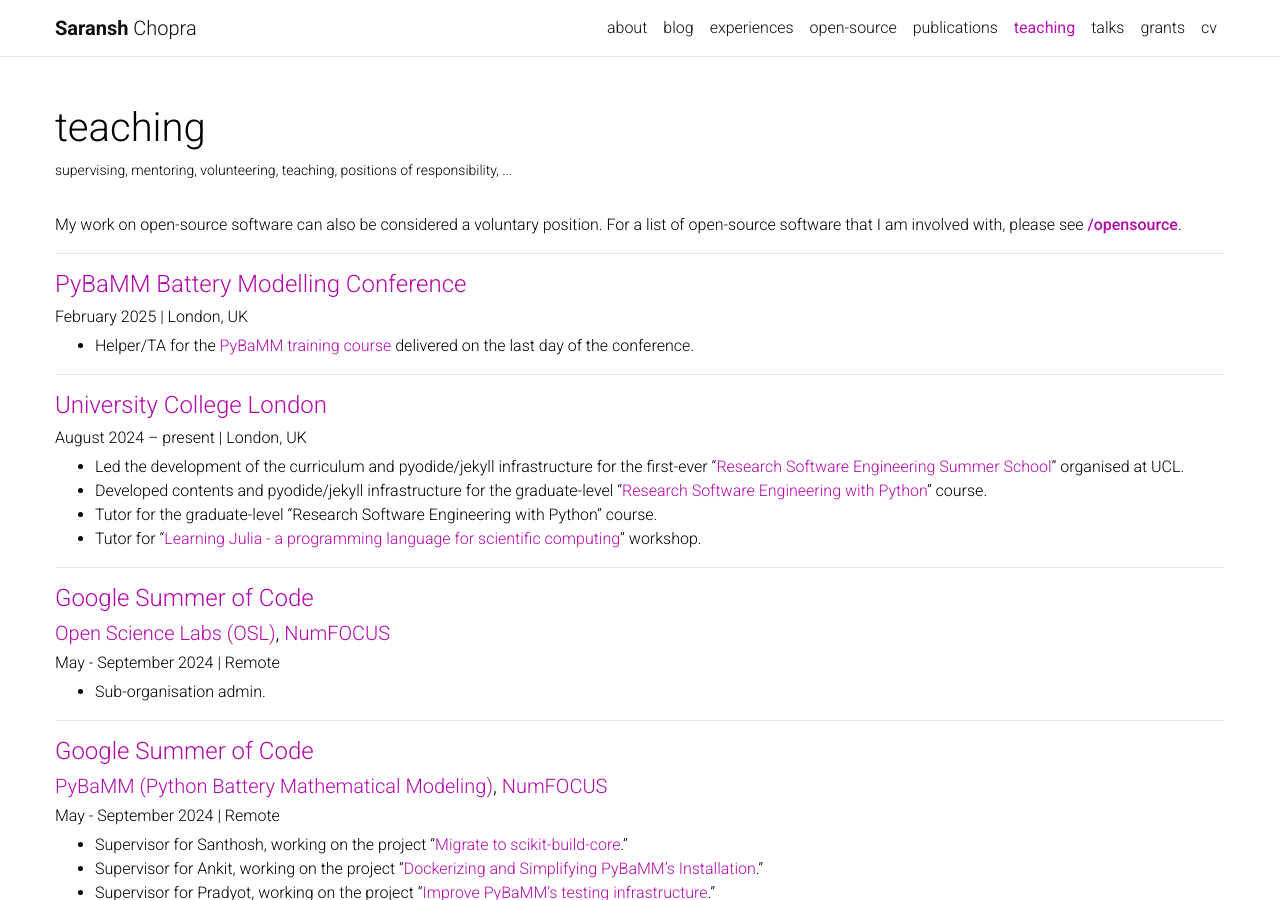
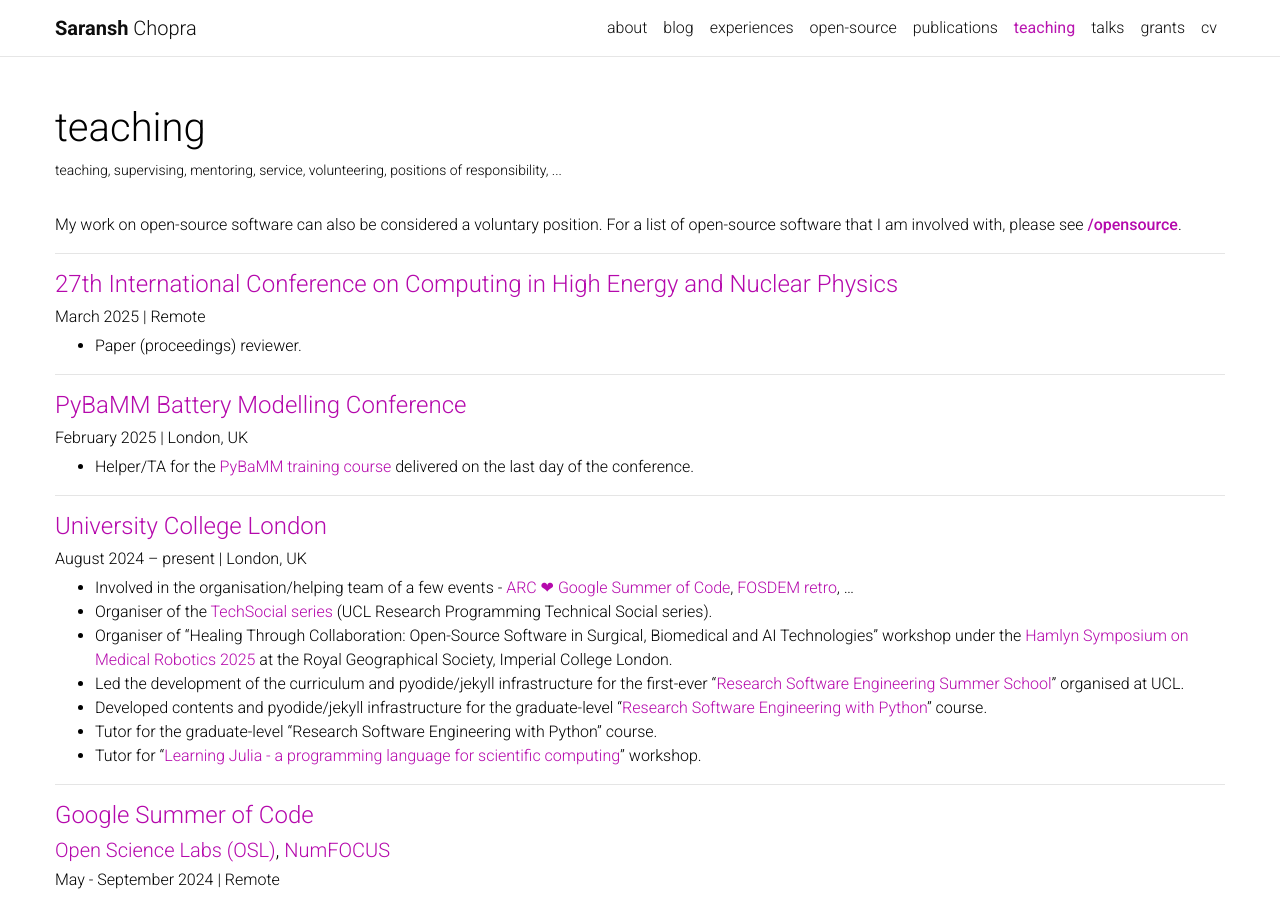
Before and after one commit to Saransh-cpp/Saransh-cpp.github.io, a Jekyll site: the page built from _pages/teach.md, in a window 1280 px wide and 900 px high. Built offline with Jekyll 4.4.1, drawn with Linux system fonts in a browser that asks for light colours; comment, search, counter and statistics services are not loaded; a style sheet for code colours, icons or effects is not loaded.

Commit message:
update activities

```diff
--- a/_pages/teach.md
+++ b/_pages/teach.md
@@ -2,13 +2,20 @@
 layout: page
 title: teaching
 permalink: /teaching/
-description: supervising, mentoring, volunteering, teaching, positions of responsibility, ...
+description: teaching, supervising, mentoring, service, volunteering, positions of responsibility, ...
 nav: true
 nav_order: 5
 horizontal: false
 ---
 
 My work on open-source software can also be considered a voluntary position. For a list of open-source software that I am involved with, please see **[/opensource](/opensource)**.
+
+---
+
+#### [27th International Conference on Computing in High Energy and Nuclear Physics](https://indico.cern.ch/event/1338689/){:target="_blank"}
+###### March 2025 | Remote
+
+- Paper (proceedings) reviewer.
 
 ---
 
@@ -22,6 +29,9 @@
 #### [University College London](https://www.ucl.ac.uk){:target="_blank"}
 ###### August 2024 -- present | London, UK
 
+- Involved in the organisation/helping team of a few events - [ARC ❤ Google Summer of Code](https://blogs.ucl.ac.uk/research-software-development/arc-❤-google-summer-of-code/), [FOSDEM retro](https://blogs.ucl.ac.uk/research-software-development/chaosscon-and-fosdem-open-source-health-and-waffles/), ...
+- Organiser of the [TechSocial series](https://www.ucl.ac.uk/advanced-research-computing/techsocial-series) (UCL Research Programming Technical Social series).
+- Organiser of "Healing Through Collaboration: Open-Source Software in Surgical, Biomedical and AI Technologies" workshop under the [Hamlyn Symposium on Medical Robotics 2025](https://www.hamlynsymposium.org) at the Royal Geographical Society, Imperial College London.
 - Led the development of the curriculum and pyodide/jekyll infrastructure for the first-ever "[Research Software Engineering Summer School](https://github.com/UCL-ARC/rsd-summerschool)" organised at UCL.
 - Developed contents and pyodide/jekyll infrastructure for the graduate-level "[Research Software Engineering with Python](https://github.com/UCL/rsd-engineeringcourse)" course.
 - Tutor for the graduate-level "Research Software Engineering with Python" course.
```
